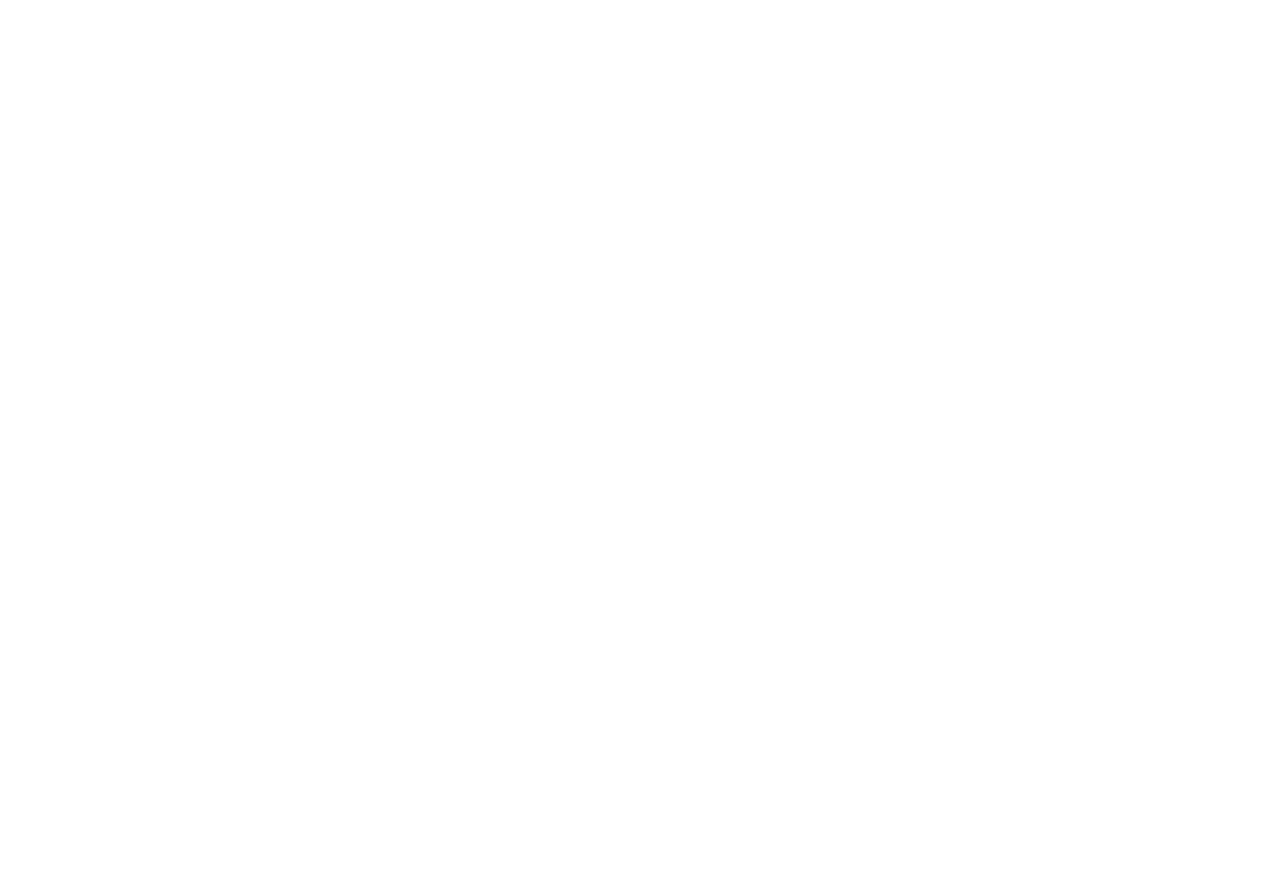
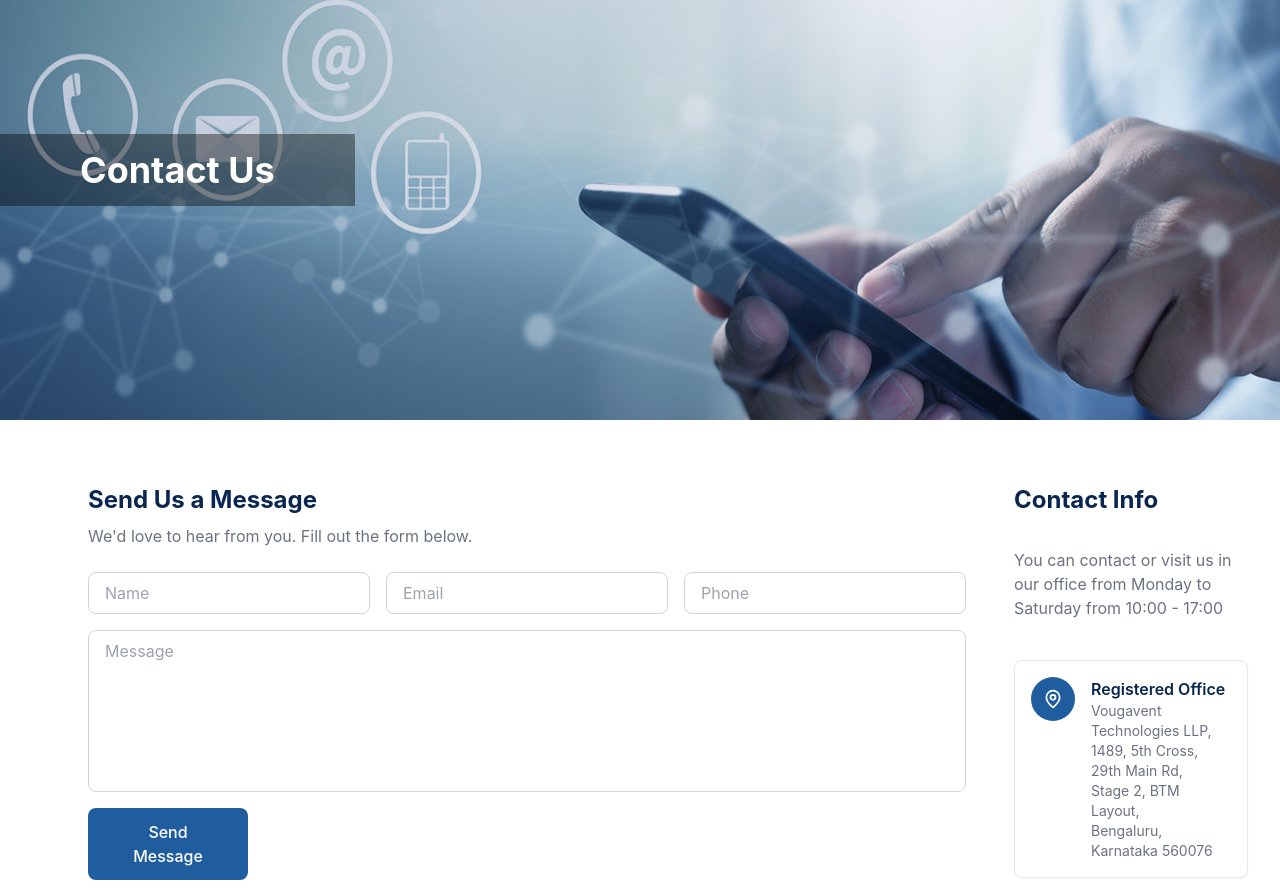
Before and after one commit to ajaykumarnarangali/vougavent, a React (Vite) app: page /contact in a window 1280 px wide. Before the commit this address had no page. Shown: the part 160-1053 px from the top of the page. Before the commit the page ends 800 px from the top, so only its background shows below. Built offline with nearby package versions, Linux system fonts and the light colour scheme.

Commit message:
completed contact page'

```diff
--- a/src/App.jsx
+++ b/src/App.jsx
@@ -2,6 +2,8 @@
 
 import MainLayout from "./layout/MainLayout";
 import Home from "./pages/Home"
+import About from "./pages/About"
+import Contact from "./pages/Contact";
 
 function App() {
 
@@ -9,7 +11,9 @@
     {
       element: <MainLayout />,
       children: [
-        { path: '/', element: <Home /> }
+        { path: '/', element: <Home /> },
+        { path: '/about', element: <About /> },
+        { path: '/contact', element: <Contact /> }
       ]
     }
   ]);
--- /dev/null
+++ b/src/components/contact/Banner.jsx
@@ -0,0 +1,29 @@
+import { motion } from 'framer-motion';
+import Banner_image from '../../assets/contact/Banner_image.jpg';
+
+function Banner() {
+  return (
+    <div className="relative w-full overflow-hidden h-[400px] sm:h-[450px] md:h-[500px]">
+      {/* Background Image */}
+      <img
+        src={Banner_image}
+        alt="Banner"
+        className="w-full h-full object-cover"
+      />
+
+      {/* Overlay: subtle blue gradient */}
+      <div className="absolute inset-0 bg-gradient-to-r from-[rgba(31,64,123,0.3)] to-[rgba(31,64,123,0)] flex items-center justify-start">
+        <motion.h1
+          className="text-white font-bold px-6 sm:px-12 lg:px-20 py-2 sm:py-3 lg:py-4 text-2xl sm:text-3xl lg:text-4xl bg-[rgba(0,0,0,0.4)] max-w-full sm:max-w-[80%] md:max-w-[60%]"
+          initial={{ opacity: 0, y: 30 }}
+          animate={{ opacity: 1, y: 0 }}
+          transition={{ duration: 1.5, ease: 'easeOut' }}
+        >
+          Contact Us
+        </motion.h1>
+      </div>
+    </div>
+  );
+}
+
+export default Banner;
--- /dev/null
+++ b/src/components/contact/ContactForm.jsx
@@ -0,0 +1,97 @@
+import React from 'react';
+import { MapPin, Phone, Mail } from 'lucide-react';
+
+const ContactForm = () => {
+    return (
+        <section className="py-10 lg:py-16 px-6 max-w-6xl mx-auto">
+            <div className="flex flex-col lg:flex-row gap-12">
+                {/* Left: Form */}
+                <div className="flex-1">
+                    <h2 className="text-2xl font-bold text-primary mb-2">Send Us a Message</h2>
+                    <p className="text-gray-500 mb-6">
+                        We'd love to hear from you. Fill out the form below.
+                    </p>
+                    <form className="flex flex-col gap-4">
+                        <div className="flex flex-col md:flex-row gap-4">
+                            <input
+                                type="text"
+                                placeholder="Name"
+                                className="flex-1 border border-gray-300 rounded-lg px-4 py-2 focus:outline-none focus:ring-2 focus:ring-blue-500"
+                            />
+                            <input
+                                type="email"
+                                placeholder="Email"
+                                className="flex-1 border border-gray-300 rounded-lg px-4 py-2 focus:outline-none focus:ring-2 focus:ring-blue-500"
+                            />
+                            <input
+                                type="tel"
+                                placeholder="Phone"
+                                className="flex-1 border border-gray-300 rounded-lg px-4 py-2 focus:outline-none focus:ring-2 focus:ring-blue-500"
+                            />
+                        </div>
+                        <textarea
+                            placeholder="Message"
+                            rows={6}
+                            className="border border-gray-300 rounded-lg px-4 py-2 focus:outline-none focus:ring-2 focus:ring-blue-500 resize-none"
+                        />
+                        <button
+                            type="submit"
+                            className="bg-secondary text-white font-medium px-6 py-2 w-full md:py-3 md:w-40
+                            rounded-lg hover:bg-[#1B527D] transition-colors duration-300"
+                        >
+                            Send Message
+                        </button>
+                    </form>
+                </div>
+
+                {/* Right: Contact Info */}
+                <div className="flex-1 flex flex-col gap-6">
+                    <h2 className="text-2xl font-bold text-primary mb-2">Contact Info</h2>
+                    <p className="text-gray-500 mb-4">
+                        You can contact or visit us in our office from Monday to Saturday from 10:00 - 17:00
+                    </p>
+
+                    {/* Contact Cards */}
+                    <div className="flex flex-col gap-4">
+                        <div className="flex items-start gap-4 p-4 border rounded-lg shadow-sm">
+                            <div className="bg-secondary text-white p-3 rounded-full">
+                                <MapPin size={20} />
+                            </div>
+                            <div>
+                                <h3 className="font-semibold text-primary">Registered Office</h3>
+                                <p className="text-gray-500 text-sm">
+                                    Vougavent Technologies LLP,<br />
+                                    1489, 5th Cross, 29th Main Rd,<br />
+                                    Stage 2, BTM Layout,<br />
+                                    Bengaluru, Karnataka 560076
+                                </p>
+                            </div>
+                        </div>
+
+                        <div className="flex items-start gap-4 p-4 border rounded-lg shadow-sm">
+                            <div className="bg-secondary text-white p-3 rounded-full">
+                                <Phone size={20} />
+                            </div>
+                            <div>
+                                <h3 className="font-semibold text-primary">Phone</h3>
+                                <p className="text-gray-500 text-sm">+91 80 56 637 776</p>
+                            </div>
+                        </div>
+
+                        <div className="flex items-start gap-4 p-4 border rounded-lg shadow-sm">
+                            <div className="bg-secondary text-white p-3 rounded-full">
+                                <Mail size={20} />
+                            </div>
+                            <div>
+                                <h3 className="font-semibold text-primary">Email</h3>
+                                <p className="text-gray-500 text-sm">info@vougavent.com</p>
+                            </div>
+                        </div>
+                    </div>
+                </div>
+            </div>
+        </section>
+    );
+};
+
+export default ContactForm;
--- a/src/components/header/Header.jsx
+++ b/src/components/header/Header.jsx
@@ -5,6 +5,7 @@
 import Modal from './Modal';
 import productLinks from '../../data/header/ProductLinks'
 import serviceLinks from '../../data/header/ServiceLinks'
+import { Link } from 'react-router-dom';
 
 function Header() {
 
@@ -39,6 +40,7 @@
     <header className="bg-white w-full shadow-sm border-b z-50 border-gray-100 text-primary fixed font-helvetica">
       <div className="max-w-5xl xl:max-w-7xl flex justify-between mx-auto py-4 pe-4 items-center">
         {/* Logo */}
+        <Link to={'/'}>
           <div className="flex-shrink-0">
             <img
               src={Logo}
@@ -46,6 +48,7 @@
               className="h-8 md:h-10 lg:h-12 w-auto"
             />
           </div>
+        </Link>
         <DescNav
           mobileOpen={mobileOpen}
           setMobileOpen={setMobileOpen}
--- /dev/null
+++ b/src/pages/About.jsx
@@ -0,0 +1,9 @@
+import React from 'react'
+
+function About() {
+  return (
+    <div>About</div>
+  )
+}
+
+export default About
--- /dev/null
+++ b/src/pages/Contact.jsx
@@ -0,0 +1,13 @@
+import Banner from "../components/contact/Banner"
+import ContactForm from "../components/contact/ContactForm"
+
+function Contact() {
+  return (
+    <div>
+      <Banner/>
+      <ContactForm/>
+    </div>
+  )
+}
+
+export default Contact
```
Also changed, not shown: src/assets/contact/banner_image.jpg (added). Lines whose indentation alone changed are shown as unchanged.
